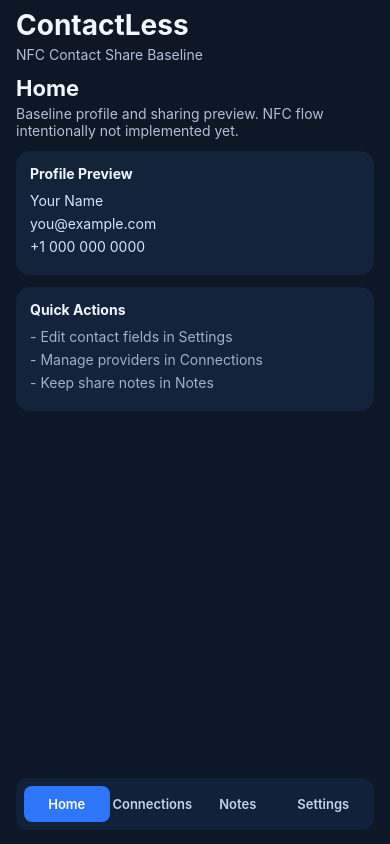
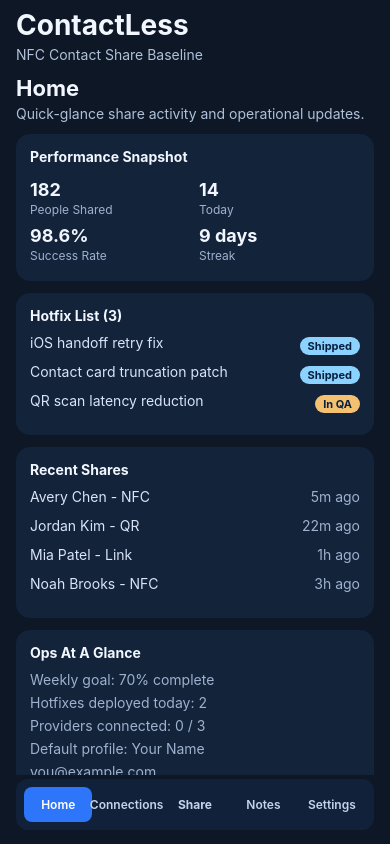
Before and after one commit to ShadowHexYT/ContactLess, a React Native app: screen / in a window 390 px wide. Built offline with nearby package versions, Linux system fonts and the light colour scheme.

Commit message:
added search bar in notes, added the main share tab

```diff
--- a/App.js
+++ b/App.js
@@ -1,15 +1,38 @@
-import React, { useMemo, useState } from 'react';
-import { SafeAreaView, ScrollView, StatusBar, StyleSheet, Text, View } from 'react-native';
+import React, { useEffect, useMemo, useRef, useState } from 'react';
+import {
+  Animated,
+  Easing,
+  ScrollView,
+  StatusBar,
+  StyleSheet,
+  Text,
+  View,
+} from 'react-native';
+import { SafeAreaProvider, SafeAreaView } from 'react-native-safe-area-context';
 import BottomNav from './src/components/BottomNav';
 import ConnectionsScreen from './src/screens/ConnectionsScreen';
 import HomeScreen from './src/screens/HomeScreen';
 import NotesScreen from './src/screens/NotesScreen';
+import ShareScreen from './src/screens/ShareScreen';
 import SettingsScreen from './src/screens/SettingsScreen';
 
 const DEFAULT_ACCOUNTS = [
   { id: 'google', label: 'Google Contacts', connected: false },
   { id: 'icloud', label: 'Apple iCloud', connected: false },
   { id: 'outlook', label: 'Microsoft Outlook', connected: false },
+];
+
+const RECENT_SHARES = [
+  { id: 'r1', name: 'Avery Chen', method: 'NFC', timeAgo: '5m ago' },
+  { id: 'r2', name: 'Jordan Kim', method: 'QR', timeAgo: '22m ago' },
+  { id: 'r3', name: 'Mia Patel', method: 'Link', timeAgo: '1h ago' },
+  { id: 'r4', name: 'Noah Brooks', method: 'NFC', timeAgo: '3h ago' },
+];
+
+const HOTFIX_LIST = [
+  { id: 'h1', title: 'iOS handoff retry fix', status: 'Shipped' },
+  { id: 'h2', title: 'Contact card truncation patch', status: 'Shipped' },
+  { id: 'h3', title: 'QR scan latency reduction', status: 'In QA' },
 ];
 
 export default function App() {
@@ -20,10 +43,26 @@ export default function App() {
   const [notes, setNotes] = useState('Add personal notes or quick reminders here.');
   const [isNfcEnabled, setIsNfcEnabled] = useState(false);
   const [accounts, setAccounts] = useState(DEFAULT_ACCOUNTS);
+  const screenAnim = useRef(new Animated.Value(1)).current;
 
   const connectedCount = useMemo(
     () => accounts.filter((item) => item.connected).length,
     [accounts]
+  );
+  const homeStats = useMemo(
+    () => ({
+      totalPeopleShared: 182,
+      todayShares: 14,
+      weeklyGoalPercent: 70,
+      shareSuccessRate: 98.6,
+      activeStreakDays: 9,
+      connectedProviders: connectedCount,
+      hotfixCount: HOTFIX_LIST.length,
+      deployedToday: 2,
+      recentShares: RECENT_SHARES,
+      hotfixList: HOTFIX_LIST,
+    }),
+    [connectedCount]
   );
 
   const toggleAccount = (id) => {
@@ -34,9 +73,26 @@ export default function App() {
     );
   };
 
+  useEffect(() => {
+    screenAnim.setValue(0);
+    Animated.timing(screenAnim, {
+      toValue: 1,
+      duration: 220,
+      easing: Easing.out(Easing.cubic),
+      useNativeDriver: true,
+    }).start();
+  }, [activeScreen, screenAnim]);
+
   const renderScreen = () => {
     if (activeScreen === 'home') {
-      return <HomeScreen displayName={displayName} email={email} phone={phone} />;
+      return (
+        <HomeScreen
+          displayName={displayName}
+          email={email}
+          phone={phone}
+          stats={homeStats}
+        />
+      );
     }
 
     if (activeScreen === 'connections') {
@@ -51,6 +107,17 @@ export default function App() {
 
     if (activeScreen === 'notes') {
       return <NotesScreen notes={notes} onChangeNotes={setNotes} />;
+    }
+
+    if (activeScreen === 'share') {
+      return (
+        <ShareScreen
+          displayName={displayName}
+          email={email}
+          phone={phone}
+          isNfcEnabled={isNfcEnabled}
+        />
+      );
     }
 
     return (
@@ -68,6 +135,7 @@ export default function App() {
   };
 
   return (
+    <SafeAreaProvider>
       <SafeAreaView style={styles.safeArea}>
         <StatusBar barStyle="light-content" />
         <View style={styles.container}>
@@ -75,12 +143,27 @@ export default function App() {
           <Text style={styles.headerSubtitle}>NFC Contact Share Baseline</Text>
 
           <ScrollView style={styles.content} contentContainerStyle={styles.contentContainer}>
+            <Animated.View
+              style={{
+                opacity: screenAnim,
+                transform: [
+                  {
+                    translateY: screenAnim.interpolate({
+                      inputRange: [0, 1],
+                      outputRange: [6, 0],
+                    }),
+                  },
+                ],
+              }}
+            >
               {renderScreen()}
+            </Animated.View>
           </ScrollView>
 
           <BottomNav activeScreen={activeScreen} onChange={setActiveScreen} />
         </View>
       </SafeAreaView>
+    </SafeAreaProvider>
   );
 }
 
--- a/package.json
+++ b/package.json
@@ -12,7 +12,8 @@
     "expo": "~55.0.2",
     "expo-status-bar": "~55.0.4",
     "react": "19.2.0",
-    "react-native": "0.83.2"
+    "react-native": "0.83.2",
+    "react-native-safe-area-context": "~5.6.2"
   },
   "private": true
 }
--- a/src/components/BottomNav.js
+++ b/src/components/BottomNav.js
@@ -1,25 +1,58 @@
-import React from 'react';
-import { StyleSheet, Text, TouchableOpacity, View } from 'react-native';
+import React, { useEffect, useMemo, useRef, useState } from 'react';
+import { Animated, Easing, StyleSheet, Text, TouchableOpacity, View } from 'react-native';
 
 export default function BottomNav({ activeScreen, onChange }) {
+  const tabs = [
+    { key: 'home', label: 'Home' },
+    { key: 'connections', label: 'Connections' },
+    { key: 'share', label: 'Share' },
+    { key: 'notes', label: 'Notes' },
+    { key: 'settings', label: 'Settings' },
+  ];
+  const activeIndex = Math.max(0, tabs.findIndex((item) => item.key === activeScreen));
+  const indicatorLeft = useRef(new Animated.Value(activeIndex)).current;
+  const [barWidth, setBarWidth] = useState(0);
+  const tabWidth = useMemo(
+    () => (barWidth > 0 ? (barWidth - 16) / tabs.length : 0),
+    [barWidth, tabs.length]
+  );
+
+  useEffect(() => {
+    Animated.timing(indicatorLeft, {
+      toValue: activeIndex,
+      duration: 260,
+      easing: Easing.out(Easing.cubic),
+      useNativeDriver: false,
+    }).start();
+  }, [activeIndex, indicatorLeft]);
+
   const navButton = (key, label) => (
     <TouchableOpacity
       key={key}
-      style={[styles.navButton, activeScreen === key && styles.navButtonActive]}
+      style={styles.navButton}
       onPress={() => onChange(key)}
     >
-      <Text style={[styles.navButtonText, activeScreen === key && styles.navButtonTextActive]}>
+      <Text
+        style={[
+          styles.navButtonText,
+          activeScreen === key && styles.navButtonTextActive,
+          key === 'share' && styles.shareText,
+        ]}
+      >
         {label}
       </Text>
     </TouchableOpacity>
   );
 
+  const indicatorStyle = {
+    width: tabWidth,
+    transform: [{ translateX: Animated.multiply(indicatorLeft, tabWidth) }],
+  };
+
   return (
-    <View style={styles.navBar}>
-      {navButton('home', 'Home')}
-      {navButton('connections', 'Connections')}
-      {navButton('notes', 'Notes')}
-      {navButton('settings', 'Settings')}
+    <View style={styles.navBar} onLayout={(event) => setBarWidth(event.nativeEvent.layout.width)}>
+      <Animated.View style={[styles.activePill, indicatorStyle]} />
+      {tabs.map((tab) => navButton(tab.key, tab.label))}
     </View>
   );
 }
@@ -27,28 +60,37 @@ export default function BottomNav({ activeScreen, onChange }) {
 const styles = StyleSheet.create({
   navBar: {
     flexDirection: 'row',
-    justifyContent: 'space-between',
     backgroundColor: '#12213a',
     padding: 8,
     borderRadius: 12,
     marginBottom: 14,
     marginTop: 4,
+    position: 'relative',
   },
   navButton: {
     flex: 1,
     borderRadius: 8,
     paddingVertical: 10,
     alignItems: 'center',
+    zIndex: 1,
   },
-  navButtonActive: {
+  activePill: {
+    position: 'absolute',
+    top: 8,
+    bottom: 8,
+    left: 8,
+    borderRadius: 8,
     backgroundColor: '#2d76f9',
   },
   navButtonText: {
     color: '#c4d3eb',
     fontWeight: '600',
-    fontSize: 13,
+    fontSize: 12,
   },
   navButtonTextActive: {
     color: '#ffffff',
   },
+  shareText: {
+    fontWeight: '700',
+  },
 });
--- a/src/screens/HomeScreen.js
+++ b/src/screens/HomeScreen.js
@@ -1,26 +1,65 @@
 import React from 'react';
 import { StyleSheet, Text, View } from 'react-native';
 
-export default function HomeScreen({ displayName, email, phone }) {
+export default function HomeScreen({ displayName, email, phone, stats }) {
+  const kpis = [
+    { id: 'people', label: 'People Shared', value: `${stats.totalPeopleShared}` },
+    { id: 'today', label: 'Today', value: `${stats.todayShares}` },
+    { id: 'success', label: 'Success Rate', value: `${stats.shareSuccessRate}%` },
+    { id: 'streak', label: 'Streak', value: `${stats.activeStreakDays} days` },
+  ];
+
   return (
     <View>
       <Text style={styles.screenTitle}>Home</Text>
-      <Text style={styles.screenSubtitle}>
-        Baseline profile and sharing preview. NFC flow intentionally not implemented yet.
-      </Text>
+      <Text style={styles.screenSubtitle}>Quick-glance share activity and operational updates.</Text>
 
       <View style={styles.card}>
-        <Text style={styles.cardLabel}>Profile Preview</Text>
-        <Text style={styles.previewLine}>{displayName}</Text>
-        <Text style={styles.previewLine}>{email}</Text>
-        <Text style={styles.previewLine}>{phone}</Text>
+        <Text style={styles.cardLabel}>Performance Snapshot</Text>
+        <View style={styles.kpiGrid}>
+          {kpis.map((kpi) => (
+            <View key={kpi.id} style={styles.kpiTile}>
+              <Text style={styles.kpiValue}>{kpi.value}</Text>
+              <Text style={styles.kpiLabel}>{kpi.label}</Text>
+            </View>
+          ))}
+        </View>
       </View>
 
       <View style={styles.card}>
-        <Text style={styles.cardLabel}>Quick Actions</Text>
-        <Text style={styles.cardMuted}>- Edit contact fields in Settings</Text>
-        <Text style={styles.cardMuted}>- Manage providers in Connections</Text>
-        <Text style={styles.cardMuted}>- Keep share notes in Notes</Text>
+        <Text style={styles.cardLabel}>Hotfix List ({stats.hotfixCount})</Text>
+        {stats.hotfixList.map((item) => (
+          <View key={item.id} style={styles.rowBetween}>
+            <Text style={styles.previewLine}>{item.title}</Text>
+            <Text style={[styles.badge, item.status === 'In QA' && styles.badgeMuted]}>
+              {item.status}
+            </Text>
+          </View>
+        ))}
+      </View>
+
+      <View style={styles.card}>
+        <Text style={styles.cardLabel}>Recent Shares</Text>
+        {stats.recentShares.map((item) => (
+          <View key={item.id} style={styles.rowBetween}>
+            <Text style={styles.previewLine}>
+              {item.name} - {item.method}
+            </Text>
+            <Text style={styles.cardMuted}>{item.timeAgo}</Text>
+          </View>
+        ))}
+      </View>
+
+      <View style={styles.card}>
+        <Text style={styles.cardLabel}>Ops At A Glance</Text>
+        <Text style={styles.cardMuted}>Weekly goal: {stats.weeklyGoalPercent}% complete</Text>
+        <Text style={styles.cardMuted}>Hotfixes deployed today: {stats.deployedToday}</Text>
+        <Text style={styles.cardMuted}>
+          Providers connected: {stats.connectedProviders} / 3
+        </Text>
+        <Text style={styles.cardMuted}>Default profile: {displayName}</Text>
+        <Text style={styles.cardMuted}>{email}</Text>
+        <Text style={styles.cardMuted}>{phone}</Text>
       </View>
     </View>
   );
@@ -43,6 +82,25 @@ const styles = StyleSheet.create({
     padding: 14,
     marginBottom: 12,
   },
+  kpiGrid: {
+    flexDirection: 'row',
+    flexWrap: 'wrap',
+    marginHorizontal: -4,
+  },
+  kpiTile: {
+    width: '50%',
+    padding: 4,
+  },
+  kpiValue: {
+    color: '#f2f7ff',
+    fontWeight: '700',
+    fontSize: 18,
+  },
+  kpiLabel: {
+    color: '#9eb1ce',
+    marginTop: 2,
+    fontSize: 12,
+  },
   cardLabel: {
     color: '#f2f7ff',
     fontWeight: '700',
@@ -56,4 +114,22 @@ const styles = StyleSheet.create({
     color: '#d8e4f8',
     marginBottom: 6,
   },
+  rowBetween: {
+    flexDirection: 'row',
+    justifyContent: 'space-between',
+    alignItems: 'center',
+    marginBottom: 6,
+  },
+  badge: {
+    color: '#08203f',
+    backgroundColor: '#8bd2ff',
+    paddingHorizontal: 8,
+    paddingVertical: 2,
+    borderRadius: 999,
+    fontSize: 11,
+    fontWeight: '700',
+  },
+  badgeMuted: {
+    backgroundColor: '#f3c16f',
+  },
 });
--- a/src/screens/NotesScreen.js
+++ b/src/screens/NotesScreen.js
@@ -1,13 +1,27 @@
-import React from 'react';
+import React, { useState } from 'react';
 import { StyleSheet, Text, TextInput, View } from 'react-native';
 
 export default function NotesScreen({ notes, onChangeNotes }) {
+  const [query, setQuery] = useState('');
+
   return (
     <View>
       <Text style={styles.screenTitle}>Notes</Text>
       <Text style={styles.screenSubtitle}>
         Draft notes to include with shared contact details.
       </Text>
+
+      <View style={styles.searchWrap}>
+        <TextInput
+          style={styles.searchInput}
+          value={query}
+          onChangeText={setQuery}
+          placeholder="Search all notes"
+          placeholderTextColor="#7f93b3"
+          autoCapitalize="none"
+          autoCorrect={false}
+        />
+      </View>
 
       <View style={styles.card}>
         <Text style={styles.cardLabel}>Personal Notes</Text>
@@ -41,6 +55,18 @@ const styles = StyleSheet.create({
     padding: 14,
     marginBottom: 12,
   },
+  searchWrap: {
+    marginBottom: 12,
+  },
+  searchInput: {
+    backgroundColor: '#13233a',
+    color: '#f2f7ff',
+    borderRadius: 999,
+    paddingHorizontal: 14,
+    paddingVertical: 9,
+    borderWidth: 1,
+    borderColor: '#223b5d',
+  },
   cardLabel: {
     color: '#f2f7ff',
     fontWeight: '700',
--- /dev/null
+++ b/src/screens/ShareScreen.js
@@ -0,0 +1,59 @@
+import React from 'react';
+import { StyleSheet, Text, View } from 'react-native';
+
+export default function ShareScreen({ displayName, email, phone, isNfcEnabled }) {
+  return (
+    <View>
+      <Text style={styles.screenTitle}>Share</Text>
+      <Text style={styles.screenSubtitle}>
+        Choose how you want to share your contact card right now.
+      </Text>
+
+      <View style={styles.card}>
+        <Text style={styles.cardLabel}>Live Card Preview</Text>
+        <Text style={styles.previewLine}>{displayName}</Text>
+        <Text style={styles.previewLine}>{email}</Text>
+        <Text style={styles.previewLine}>{phone}</Text>
+      </View>
+
+      <View style={styles.card}>
+        <Text style={styles.cardLabel}>Share Methods</Text>
+        <Text style={styles.cardMuted}>NFC: {isNfcEnabled ? 'Enabled' : 'Disabled'}</Text>
+        <Text style={styles.cardMuted}>QR: Ready</Text>
+        <Text style={styles.cardMuted}>Link: Ready</Text>
+      </View>
+    </View>
+  );
+}
+
+const styles = StyleSheet.create({
+  screenTitle: {
+    color: '#f2f7ff',
+    fontSize: 22,
+    fontWeight: '700',
+    marginBottom: 4,
+  },
+  screenSubtitle: {
+    color: '#b0c0d9',
+    marginBottom: 12,
+  },
+  card: {
+    backgroundColor: '#13233a',
+    borderRadius: 14,
+    padding: 14,
+    marginBottom: 12,
+  },
+  cardLabel: {
+    color: '#f2f7ff',
+    fontWeight: '700',
+    marginBottom: 10,
+  },
+  cardMuted: {
+    color: '#9eb1ce',
+    marginBottom: 6,
+  },
+  previewLine: {
+    color: '#d8e4f8',
+    marginBottom: 6,
+  },
+});
```
Also changed, not shown: 2 other files (tests, documents, lock files or other folders). Lines whose indentation alone changed are shown as unchanged.
